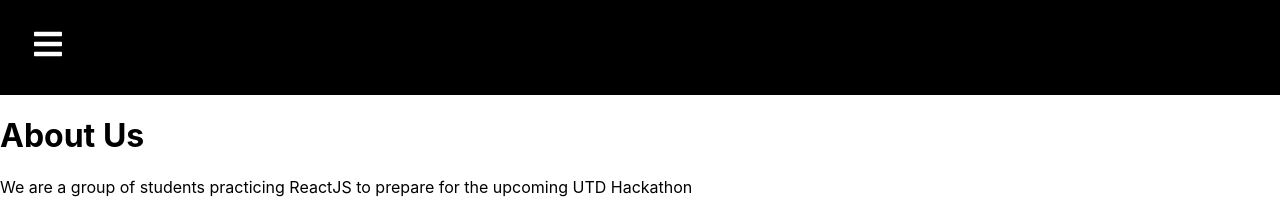
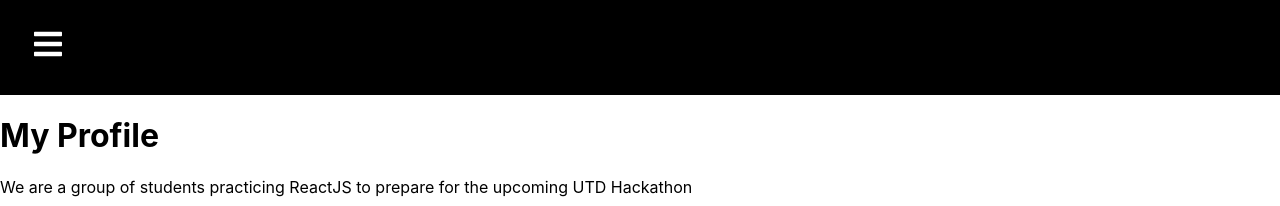
Before and after one commit to GHAFHA/HACKUTD22, a React (Create React App) app: page /myprofile in a window 1280 px wide. Shown: the top 206 px of the page. Built offline with nearby package versions, Linux system fonts and the light colour scheme.

Commit message:
Update MyProfile.js

```diff
--- a/src/Components/Screen/MyProfile.js
+++ b/src/Components/Screen/MyProfile.js
@@ -5,7 +5,7 @@ export default function MyProfile() {
 
     return (
    <div className = "AboutUs">
-        <h1> About Us </h1>
+        <h1> My Profile </h1>
         <p> We are a group of students practicing ReactJS to prepare for the upcoming UTD Hackathon</p>
     </div>
     )
```
